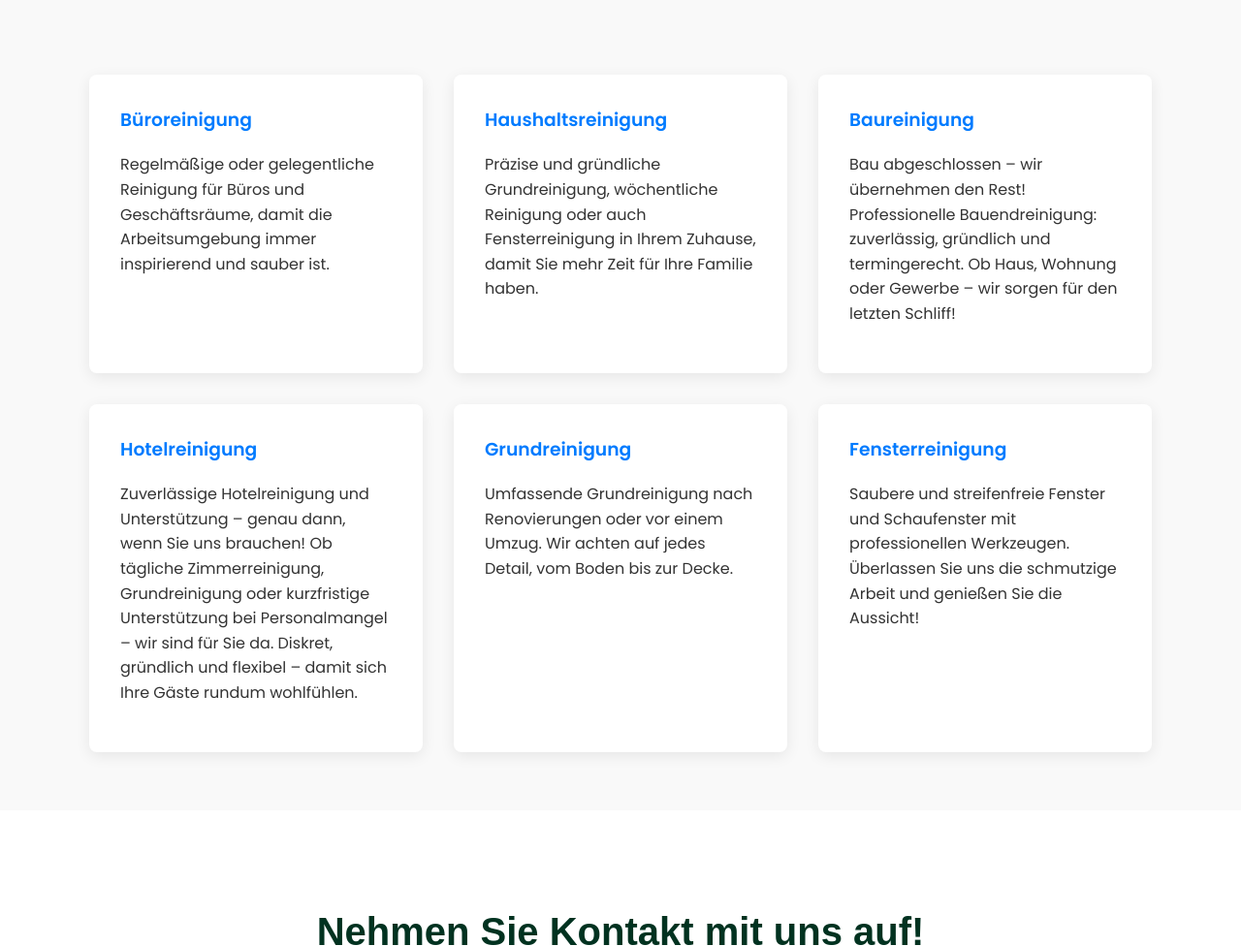
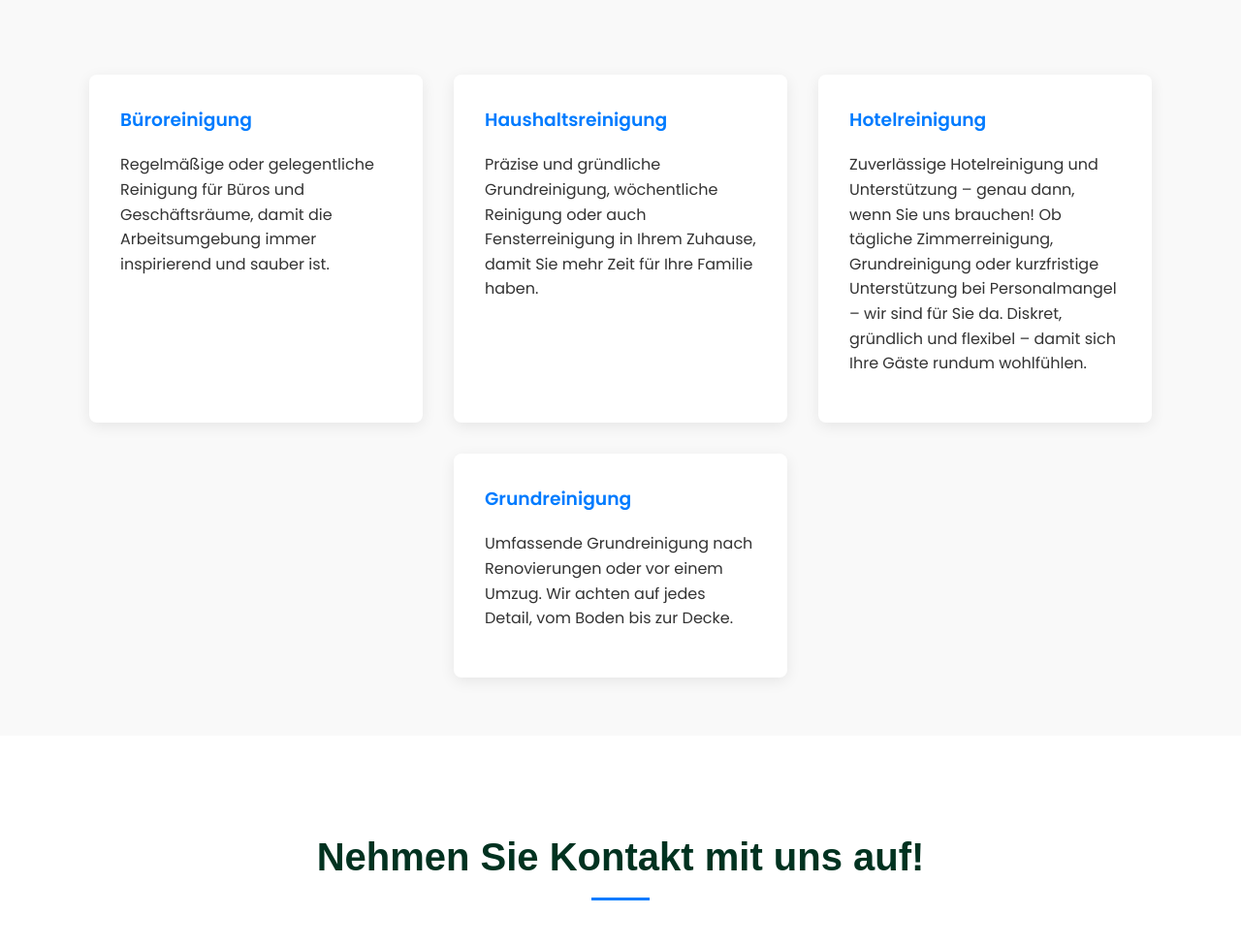
Before and after one commit to dcalex54/Albaroyalclean, a plain HTML site: page index.html in a window 1280 px wide. Shown: the part 1172-2148 px from the top of the page at 97% size. Drawn offline with Linux system fonts and the light colour scheme.

Commit message:
Update index.html

```diff
--- a/index.html
+++ b/index.html
@@ -53,13 +53,7 @@
                     <p>Präzise und gründliche Grundreinigung, wöchentliche Reinigung oder auch Fensterreinigung in Ihrem Zuhause, damit Sie mehr Zeit für Ihre Familie haben.</p>
 
                 </div>
-				<div class="service-card">
-                    <h3>Baureinigung</h3>
-                    <p>Bau abgeschlossen – wir übernehmen den Rest!
-Professionelle Bauendreinigung: zuverlässig, gründlich und termingerecht.
-Ob Haus, Wohnung oder Gewerbe – wir sorgen für den letzten Schliff!</p>
 
-                </div>
 				<div class="service-card">
                     <h3>Hotelreinigung</h3>
                     <p>Zuverlässige Hotelreinigung und Unterstützung – genau dann, wenn Sie uns brauchen!
@@ -71,10 +65,7 @@ Diskret, gründlich und flexibel – damit sich Ihre Gäste rundum wohlfühlen.<
                     <h3>Grundreinigung</h3>
                     <p>Umfassende Grundreinigung nach Renovierungen oder vor einem Umzug. Wir achten auf jedes Detail, vom Boden bis zur Decke.</p>
                 </div>
-                 <div class="service-card">
-                    <h3>Fensterreinigung</h3>
-                    <p>Saubere und streifenfreie Fenster und Schaufenster mit professionellen Werkzeugen. Überlassen Sie uns die schmutzige Arbeit und genießen Sie die Aussicht!</p>
-                </div>
+
             </div>
         </section>
 
```
